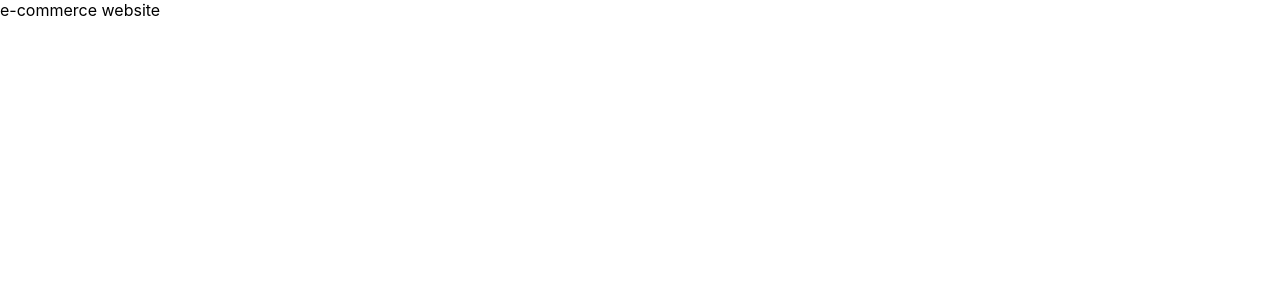
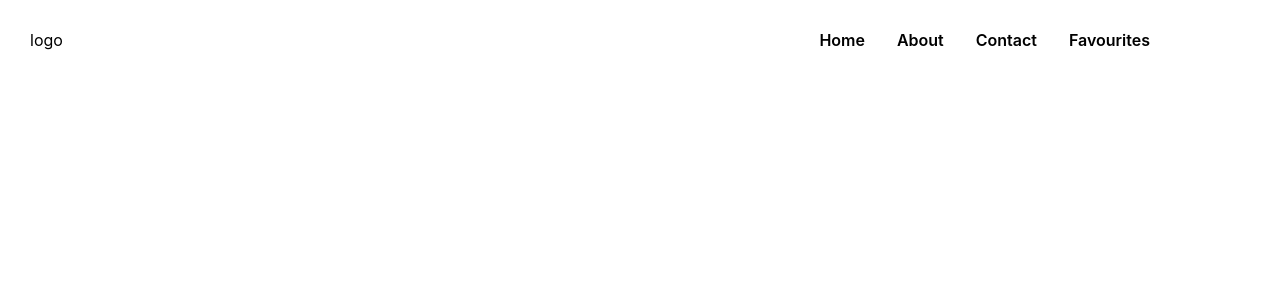
Before and after one commit to haripajjuri/Retail-Cart, a React (Create React App) app: page / in a window 1280 px wide. Shown: the top 300 px of the page. Built offline with nearby package versions, Linux system fonts and the light colour scheme.

Commit message:
changes made to navbar

```diff
--- a/src/App.css
+++ b/src/App.css
@@ -2,3 +2,39 @@
   margin: 0;
   border: 0;
 }
+
+.navContainer{
+  display: flex;
+  margin: 10px;
+  margin-top: 20px;
+  /* border: 2px solid red; */
+  height: 40px;
+  align-items: center;
+  justify-content: space-between;
+}
+
+#logo{
+  margin-left: 20px;
+  height: 30px;
+  width: 100px;
+  /* border: 2px solid green; */
+  display: flex;
+  align-items: center;
+}
+
+#navComponents{
+  font-weight: 600;
+  display: flex;
+  padding-right: 40px;
+  padding-left: 40px;
+  justify-content: space-around;
+  align-items: center;
+  gap: 2rem;
+  margin-right: 80px;
+  height: 30px;
+  /* border: 2px solid blue; */
+}
+
+.navItems{
+  cursor: pointer;
+}
--- a/src/components/Navbar.js
+++ b/src/components/Navbar.js
@@ -1,6 +1,14 @@
 import React from "react";
 export default function Navbar(){
     return(
-        <div><p>e-commerce website</p></div>
+        <div className="navContainer">
+            <div id="logo"><p>logo</p></div>
+            <div id="navComponents">
+                <div className="navItems" ><p> Home </p></div>
+                <div className="navItems" ><p> About </p></div>
+                <div className="navItems" ><p> Contact </p></div>
+                <div className="navItems" ><p> Favourites </p></div>
+            </div>
+        </div>
     )
 }
```
